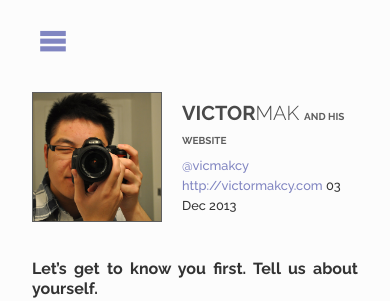
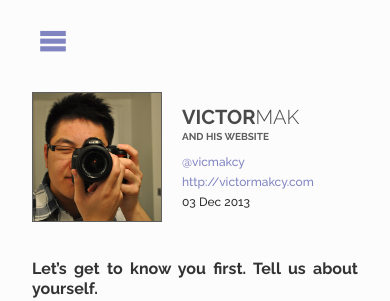
Before and after one commit to the-development/thedevelopment, a Jekyll site: the page built from index.html, in a window 390 px wide. Shown: the top 301 px of the page. Built offline with Jekyll 4.4.1, drawn with Linux system fonts in a browser that asks for light colours; Markdown is read by kramdown in place of the engine named in the settings.

Commit message:
Responsive CSS tweaks

```diff
--- a/_layouts/default.html
+++ b/_layouts/default.html
@@ -44,7 +44,7 @@
                 <a href="/about" class="footer-link">About</a> <span class="separator">&bull;</span>
                 <a href="/about#interviews" class="footer-link">Do an interview</a> <span class="separator">&bull;</span>
                 <a href="https://twitter.com/_thedevelopment" class="footer-link">Twitter</a><br />
-                <a href="http://creativecommons.org/licenses/by-sa/4.0/" class="footer-link">Creative Commons Attribution-ShareAlike License</a>
+                <a href="http://creativecommons.org/licenses/by-sa/4.0/" class="footer-link" id="footer-license">Creative Commons Attribution-ShareAlike License</a>
               </span>
             </div>
           </div>
--- a/css/responsive.css
+++ b/css/responsive.css
@@ -34,9 +34,12 @@
   }
 }
 
+/**
+ * iPhone width
+ **/
 @media (max-width:640px) {
   #logo {
-    max-width: 85px;
+    max-width: 75px;
   }
 
   #post-title {
@@ -44,13 +47,19 @@
   }
 
   #info-links {
-    font-size: 0.8em;
+    font-size: 0.75em;
   }
 
-  .post-info, .footer-link {
+  #post-title-suffix,
+  #info-links *,
+  .post-info,
+  .footer-link {
     display: block;
   }
 
+  .tagline,
+  #footer-license,
+  #info-links .separator,
   .separator {
     display: none;
   }
```
